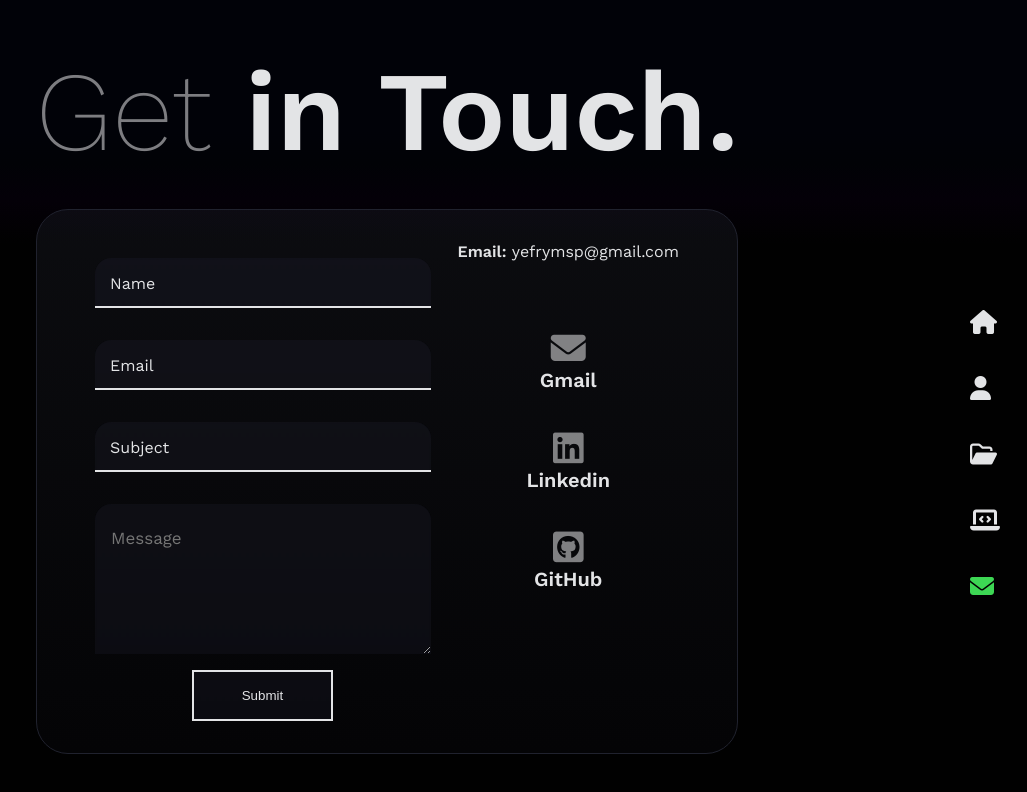
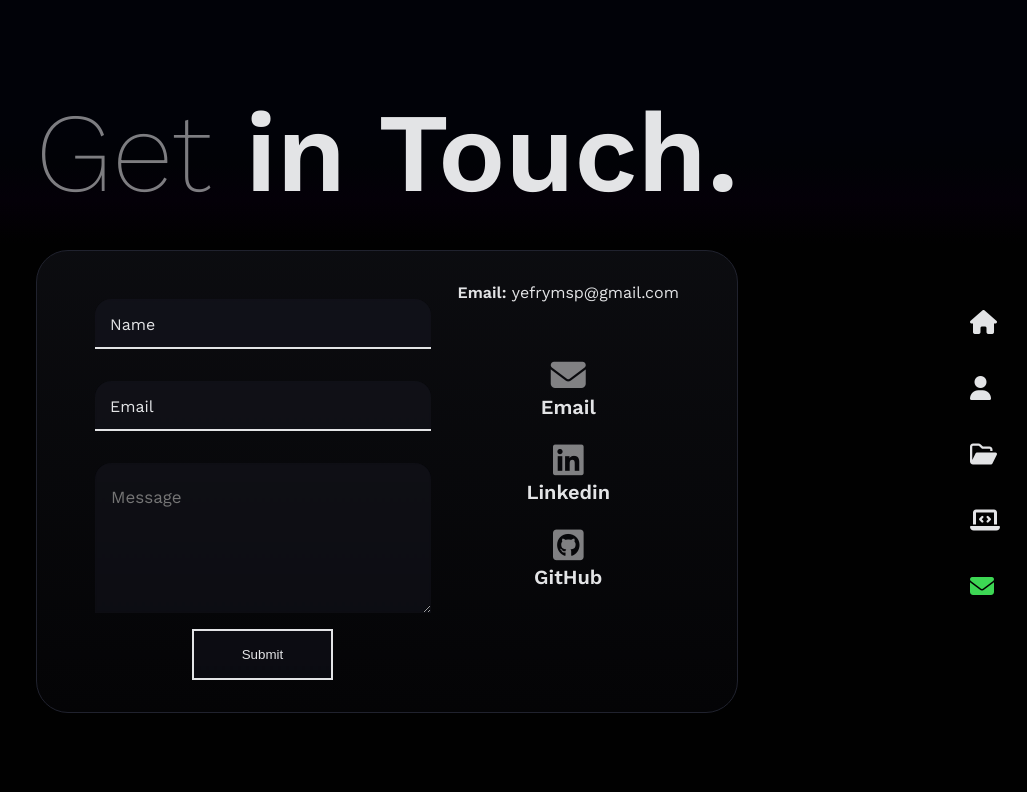
Before and after one commit to yefrysanchez/ys-portfolio, a React (Vite) app: page /contact in a window 1280 px wide. Shown: the top 792 px of the page, without its empty margins (253-1280 px from the left). Built offline with nearby package versions, Linux system fonts and the light colour scheme.

Commit message:
portfolio deployed

```diff
--- a/src/components/Navbar/Navbar.css
+++ b/src/components/Navbar/Navbar.css
@@ -98,6 +98,7 @@ ul {
     flex-direction: row;
     gap: 12%;
     font-size: 1.5rem;
+    padding-bottom: 1.5rem;
   }
 
   .nav-links span {
--- a/src/pages/ContactPage.jsx
+++ b/src/pages/ContactPage.jsx
@@ -11,7 +11,6 @@ const ContactPage = () => {
       transition={{ duration: 1 }}
       className="contact-container"
     >
-
       <Slider
         icon={"fa-solid fa-envelope"}
         color={"rgb(61, 215, 84)"}
@@ -25,7 +24,12 @@ const ContactPage = () => {
         </div>
 
         <div className="contact-content">
-          <form className="contact-form">
+          <form
+            className="contact-form"
+            name="Portfolio form"
+            action="https://formsubmit.co/yefrymsp@gmail.com"
+            method="POST"
+          >
             <div className="name-input">
               <input id="name" type="text" name="name" required />
               <label htmlFor="name" className="label-name">
@@ -33,15 +37,9 @@ const ContactPage = () => {
               </label>
             </div>
             <div className="name-input">
-              <input id="name" type="email" name="name" required />
-              <label htmlFor="name" className="label-name">
+              <input id="email" type="email" name="email" required />
+              <label htmlFor="email" className="label-name">
                 <span className="content-name">Email</span>
-              </label>
-            </div>
-            <div className="name-input">
-              <input id="name" type="text" name="name" required />
-              <label htmlFor="name" className="label-name">
-                <span className="content-name">Subject</span>
               </label>
             </div>
             <div className="name-input">
@@ -58,20 +56,21 @@ const ContactPage = () => {
             </button>
           </form>
           <div>
-          <div>
-            <p className="email"><span>Email: </span>
-              yefrymsp@gmail.com
-            </p>
-          </div>
+            <div>
+              <p href="mailto:yefrymsp@gmail.com" className="email">
+                <span>Email: </span>
+                yefrymsp@gmail.com
+              </p>
+            </div>
             <div className="contact-links">
               <a
                 className="c-link"
-                href="http://"
+                href="mailto:yefrymsp@gmail.com"
                 target="_blank"
                 rel="noopener noreferrer"
               >
                 <i className="fa-solid fa-envelope"></i>
-                <span>Gmail</span>
+                <span>Email</span>
               </a>
               <a
                 className="c-link"
@@ -84,7 +83,7 @@ const ContactPage = () => {
               </a>
               <a
                 className="c-link"
-                href="http://"
+                href="https://github.com/yefrysanchez"
                 target="_blank"
                 rel="noopener noreferrer"
               >
--- a/src/pages/styles/ContactPage.css
+++ b/src/pages/styles/ContactPage.css
@@ -4,6 +4,11 @@ form {
 
 a {
   text-decoration: none;
+  color: var(--neutral-1);
+}
+
+.email:hover{
+  color: rgb(61, 215, 84);
 }
 
 .contact-container {
```
Also changed, not shown: todos.txt, 1 other file (tests, documents, lock files or other folders).
